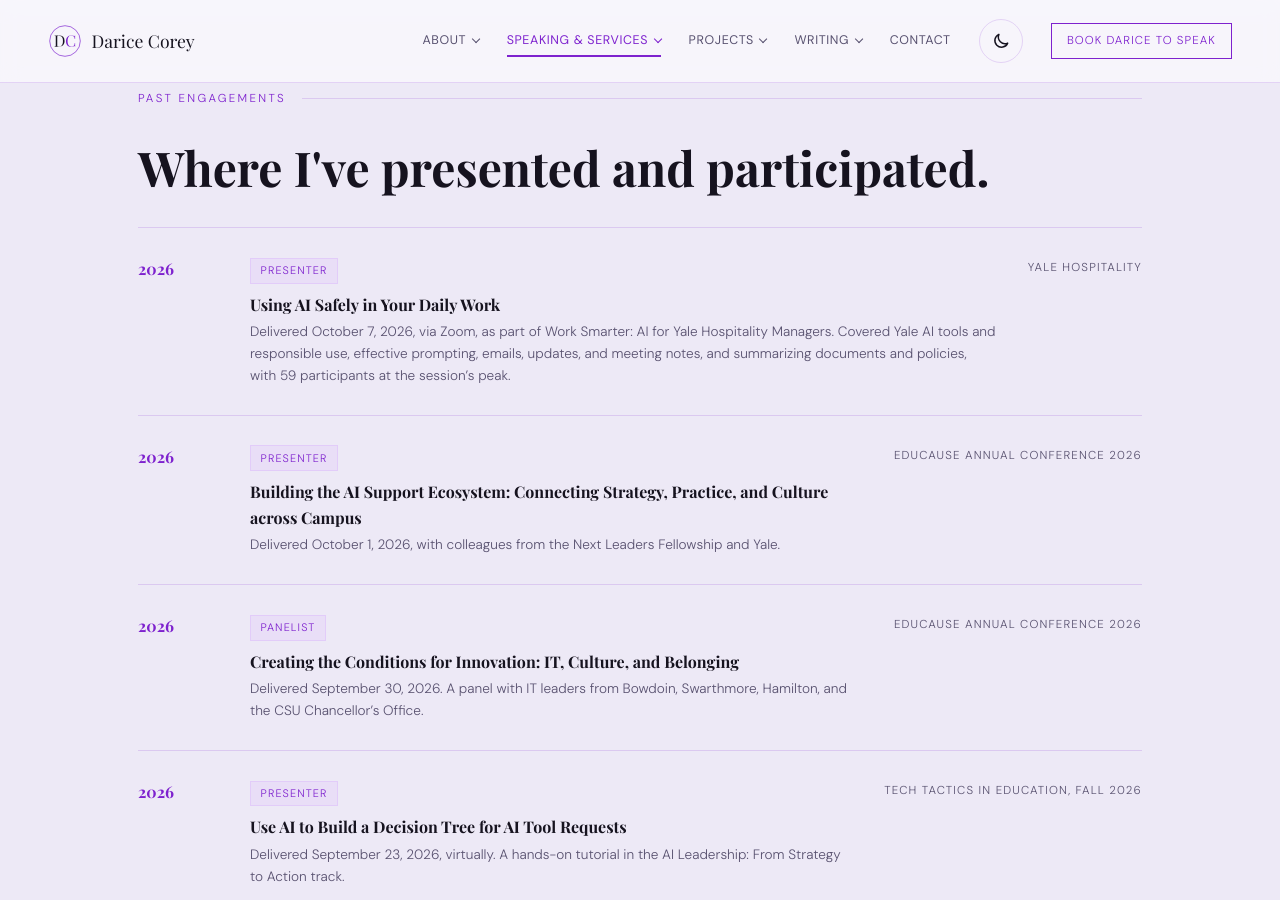
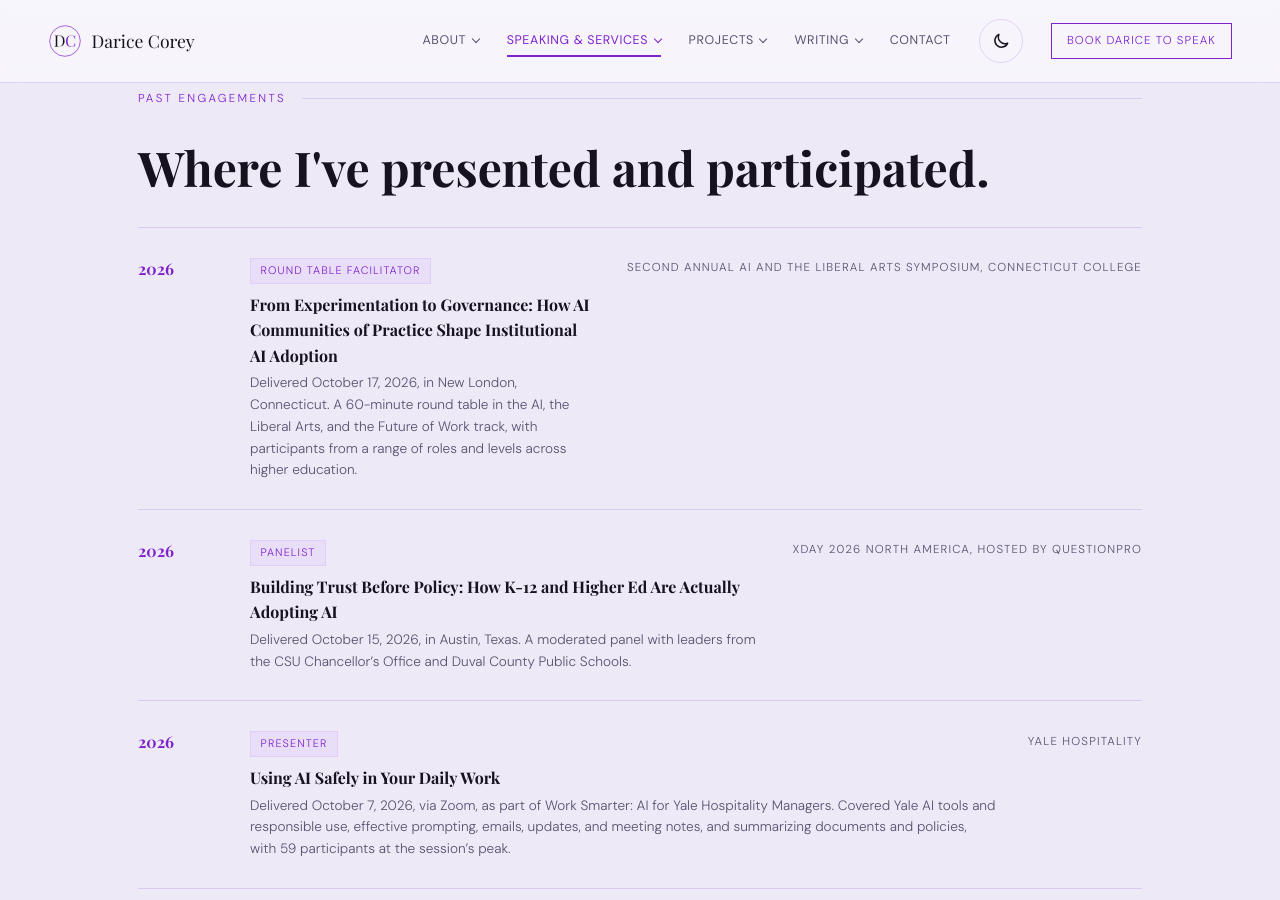
Before and after one commit to dcoreyrasm/dcoreyrasm.github.io, a Jekyll site: the page built from speaking.html, in a window 1280 px wide and 900 px high, scrolled down 2311 px. Built offline with Jekyll 4.4.1, drawn with Linux system fonts in a browser that asks for light colours; some web fonts are replaced.

Commit message:
Add Connecticut College symposium and XDay 2026 to past engagements
Both delivered (Oct 17 and Oct 15, 2026) and confirmed by Darice.

Co-Authored-By: Claude Opus 5.5 <noreply@anthropic.com>
Claude-Session: https://claude.ai/code/session_016SndW3QVofyUkgRaoyhgWq

```diff
--- a/speaking.html
+++ b/speaking.html
@@ -96,6 +96,16 @@
         <p class="section-label">Past Engagements</p>
         <h2 class="section-heading" id="engagements-heading">Where I've presented and participated.</h2>
         <div class="engagements">
+          <div class="engagement-item">
+            <div class="engagement-year">2026</div>
+            <div class="engagement-body"><span class="engagement-role">Round Table Facilitator</span><h4>From Experimentation to Governance: How AI Communities of Practice Shape Institutional AI Adoption</h4><p>Delivered October 17, 2026, in New London, Connecticut. A 60-minute round table in the AI, the Liberal Arts, and the Future of Work track, with participants from a range of roles and levels across higher education.</p></div>
+            <div class="engagement-venue">Second Annual AI and the Liberal Arts Symposium, Connecticut College</div>
+          </div>
+          <div class="engagement-item">
+            <div class="engagement-year">2026</div>
+            <div class="engagement-body"><span class="engagement-role">Panelist</span><h4>Building Trust Before Policy: How K-12 and Higher Ed Are Actually Adopting AI</h4><p>Delivered October 15, 2026, in Austin, Texas. A moderated panel with leaders from the CSU Chancellor&rsquo;s Office and Duval County Public Schools.</p></div>
+            <div class="engagement-venue">XDay 2026 North America, hosted by QuestionPro</div>
+          </div>
           <div class="engagement-item">
             <div class="engagement-year">2026</div>
             <div class="engagement-body"><span class="engagement-role">Presenter</span><h4>Using AI Safely in Your Daily Work</h4><p>Delivered October 7, 2026, via Zoom, as part of Work Smarter: AI for Yale Hospitality Managers. Covered Yale AI tools and responsible use, effective prompting, emails, updates, and meeting notes, and summarizing documents and policies, with 59 participants at the session&rsquo;s peak.</p></div>
```
